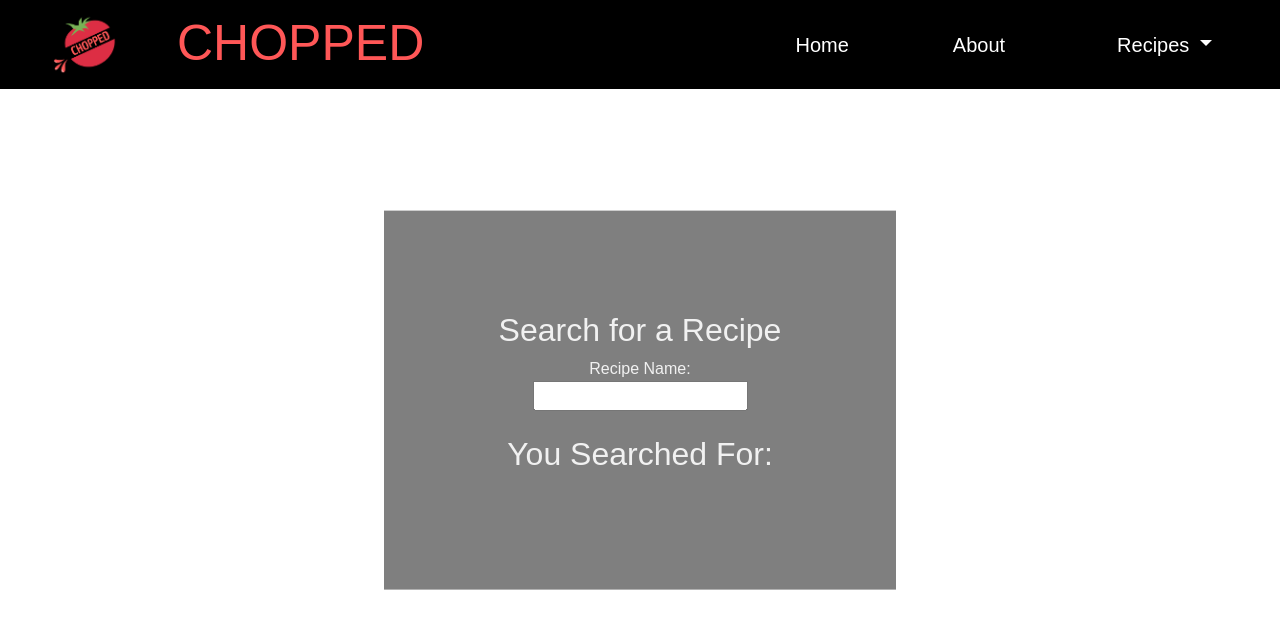
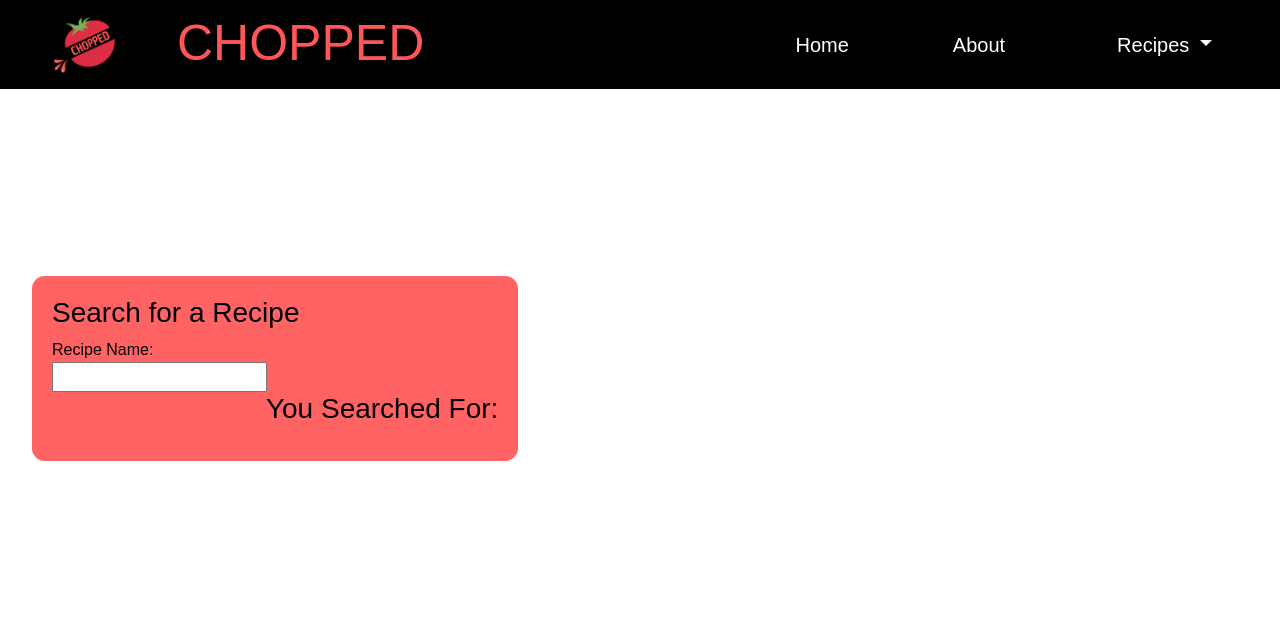
Before and after one commit to jarodnajera/Chopped, a Vue app in the folder chopped-website/: page /search-recipes in a window 1280 px wide. Shown: the top 628 px of the page. Built offline with nearby package versions, Linux system fonts and the light colour scheme; a web font is replaced by a local one.

Commit message:
work in progress rating

```diff
--- a/chopped-website/src/views/SearchRecipesView.vue
+++ b/chopped-website/src/views/SearchRecipesView.vue
@@ -2,19 +2,33 @@
 export default {
   data() {
     return {
+      possible_recipes: [],
       recipe_searched: "",
       recipe_name: "",
       recipe_desc: "",
       potential_searches: "",
+      count1: 0,
+      count2: 0,
+      count3: 0,
+      count4: 0,
+      count5: 0
     };
   },
   methods: {
     handle_submit() {
+      this.possible_recipes = [];
+      const rec_container = document.getElementById('results');
+      while(rec_container.firstChild){
+        rec_container.removeChild(rec_container.firstChild);
+      }
       let search = document.getElementById("recipename").value;
       fetch("http://localhost:3001/api")
         .then((response) => response.json())
         .then((data) => this.displayRecipe(data, search));
     },
+
+
+
     displayRecipe(dict, query) {
       this.recipe_searched = query;
       const has_key = query in dict;
@@ -24,26 +38,51 @@ export default {
         this.recipe_name = recipe.name;
         this.recipe_desc = recipe.description;
         exact_match = true;
+        this.possible_recipes.push(dict[key]);
       } else {
         this.potential_searches = "";
         for (var key in dict) {
           if (key.includes(query)) {
             this.potential_searches += key + ", ";
+            this.possible_recipes.push(dict[key]);
           }
         }
       }
 
-      if (exact_match) {
-        document.getElementById("query").innerHTML =
-          "<h3>Recipe: " +
-          this.recipe_name +
-          "</h3><h3>Description: " +
-          this.recipe_desc +
-          "</h3>";
-      } else {
-        document.getElementById("query").innerHTML =
-          "<h2>Did you mean: </h2><h3>" + this.potential_searches + "?</h3>";
-      }
+
+      this.possible_recipes.forEach(element => {
+        var rec = document.createElement('div');
+        rec.id = "outer";
+        rec.innerHTML =`
+        <div class="pop-recipe-container" style = "display:flex; flex-direction: row">
+          <div class="pop-recipe" style = "width: 1000px; ">
+          <h2>
+          ${element.name}
+          </h2>
+          <p>Rating:
+          ${element.rating}
+          </p>
+          </div>
+          <div id = "upvote" style = "max-width: 200px; float: right">
+            <input type="number" id="rating" name="rating" /><br />
+          </div>
+        </div>
+        `;
+        document.getElementById('results').appendChild(rec);
+
+        var btn = document.createElement('button')
+        btn.innerHTML = "submit";
+        btn.onclick = function () {
+          var rat = document.getElementById("rating").value;
+          console.log(rat);
+        };
+        document.getElementById('results').appendChild(btn);
+      });
+      },
+
+      handle_rating(){
+        console.log(document.getElementById("rating"));
+        console.log("hello");
       },
   },
 };
@@ -51,31 +90,80 @@ export default {
 
 <template>
   <div class="search-recipes">
+    <br><br><br><br><br><br>
     <div class="search">
-      <h2>Search for a Recipe</h2>
+      <div class="user-search">
+        <h3>Search for a Recipe</h3>
         <form @submit.prevent="handle_submit">
           <label for="recipename">Recipe Name:</label><br />
           <input type="text" id="recipename" name="recipename" /><br />
         </form>
-      <br />
-      <h2>You Searched For:</h2>
+      </div>
+      <div class="user-entry">
+        <h3>You Searched For:</h3>
         <p>{{ recipe_searched }}</p>
-      <div id="query"></div>
+      </div>
+    </div>
+    <div id="results">
+      <div class="pop-recipe-container">
+          <div class="pop-recipe">
+          </div>
+          <div class = "upvote">
+          </div>
+          <div class = "submit">
+          </div>
+      </div>
     </div>
   </div>
 </template>
 
 <style scoped>
 .search {
-  position: fixed;
-  background: rgba(0, 0, 0, 0.5);
-  color: #f1f1f1;
+  position: relative;
+  background: rgb(255, 99, 99);
+  color: black;
   width: 40%;
-  top: 50%;
-  left: 50%;
-  transform: translate(-50%, -50%);
-  padding: 100px;
-  text-align: center;
+  min-height: 150px;
+  padding: 20px;
+  border-radius: 0.8rem;
   font-family: "Chau Philomene One", sans-serif;
 }
+
+.results {
+  display: flex;
+  flex-direction: column;
+}
+
+.pop-recipe-container {
+  width: 450px;
+  height: 100%;
+  display: flex;
+  flex-direction: row;
+}
+
+.pop-recipe{
+  float: left;
+  max-block-size: 1000px;
+}
+
+.upvote{
+  float: right;
+  max-width: 100px;
+}
+
+.search-recipes {
+  display: flex;
+  flex-direction: column;
+  padding-top: 100px;
+  width: 100%;
+}
+
+.user-search {
+  float: left;
+}
+
+.user-entry {
+  float: right;
+  text-align: center;
+}
 </style>
```
Lines whose indentation alone changed are shown as unchanged.
